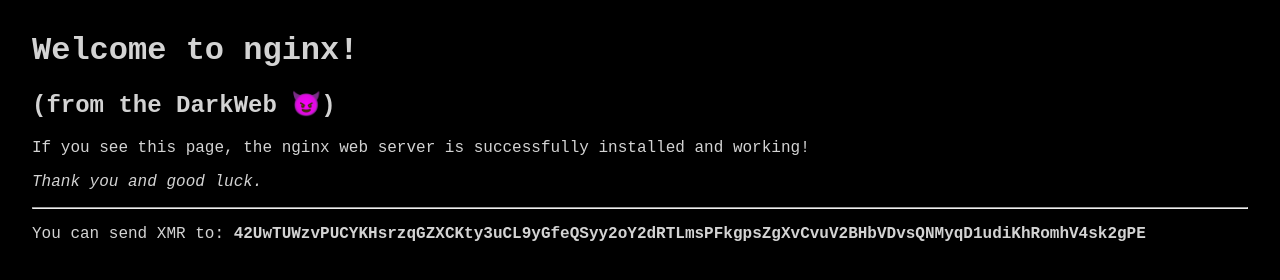
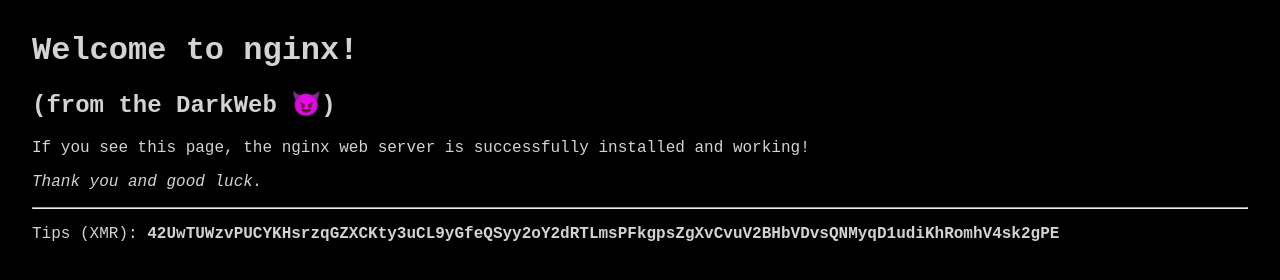
Before and after one commit to fairhive-labs/tor-proxy, a plain HTML site: page index.html in a window 1280 px wide. Drawn offline with Linux system fonts and the light colour scheme.

Commit message:
upd8 documentation

```diff
--- a/index.html
+++ b/index.html
@@ -23,7 +23,7 @@
     <p>If you see this page, the nginx web server is successfully installed and working!</p>
     <p><em>Thank you and good luck.</em></p>
     <hr />
-    <p>You can send XMR to: <b>42UwTUWzvPUCYKHsrzqGZXCKty3uCL9yGfeQSyy2oY2dRTLmsPFkgpsZgXvCvuV2BHbVDvsQNMyqD1udiKhRomhV4sk2gPE</b></p>
+    <p>Tips (XMR): <b>42UwTUWzvPUCYKHsrzqGZXCKty3uCL9yGfeQSyy2oY2dRTLmsPFkgpsZgXvCvuV2BHbVDvsQNMyqD1udiKhRomhV4sk2gPE</b></p>
 </body>
 
 </html>
```
Also changed, not shown: 1 other file.
